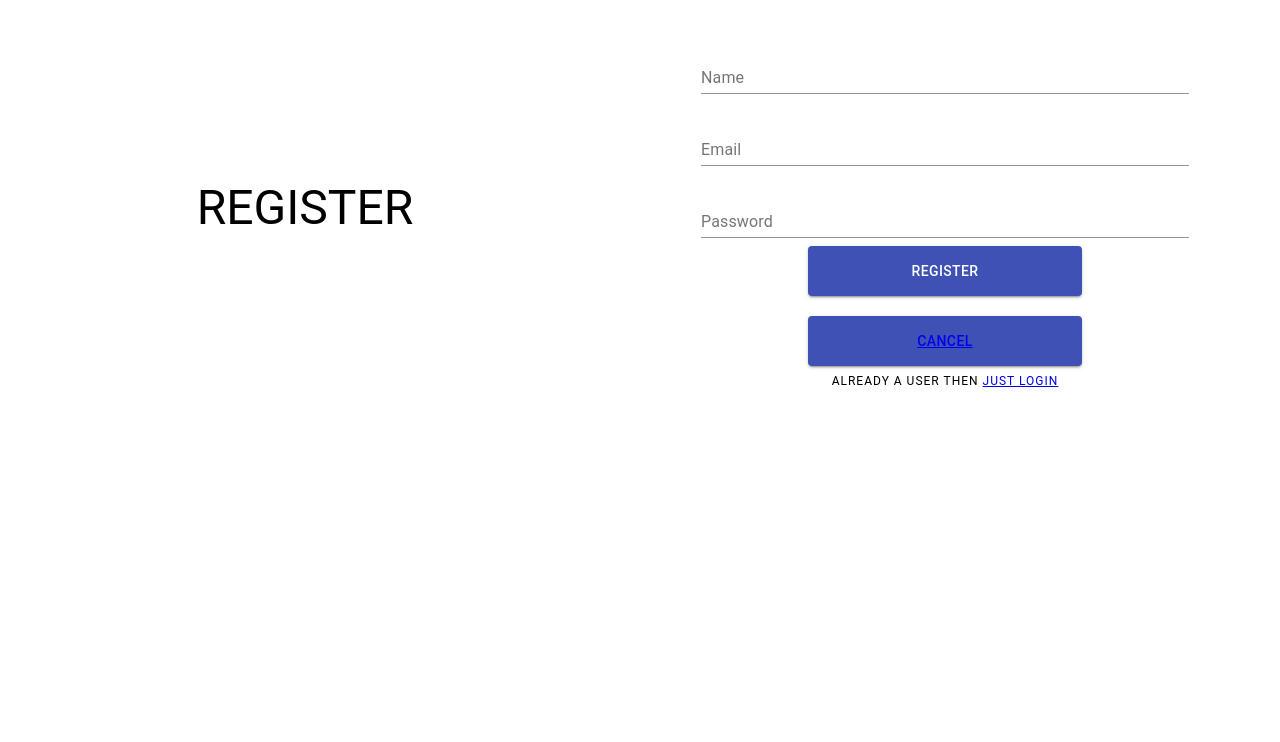
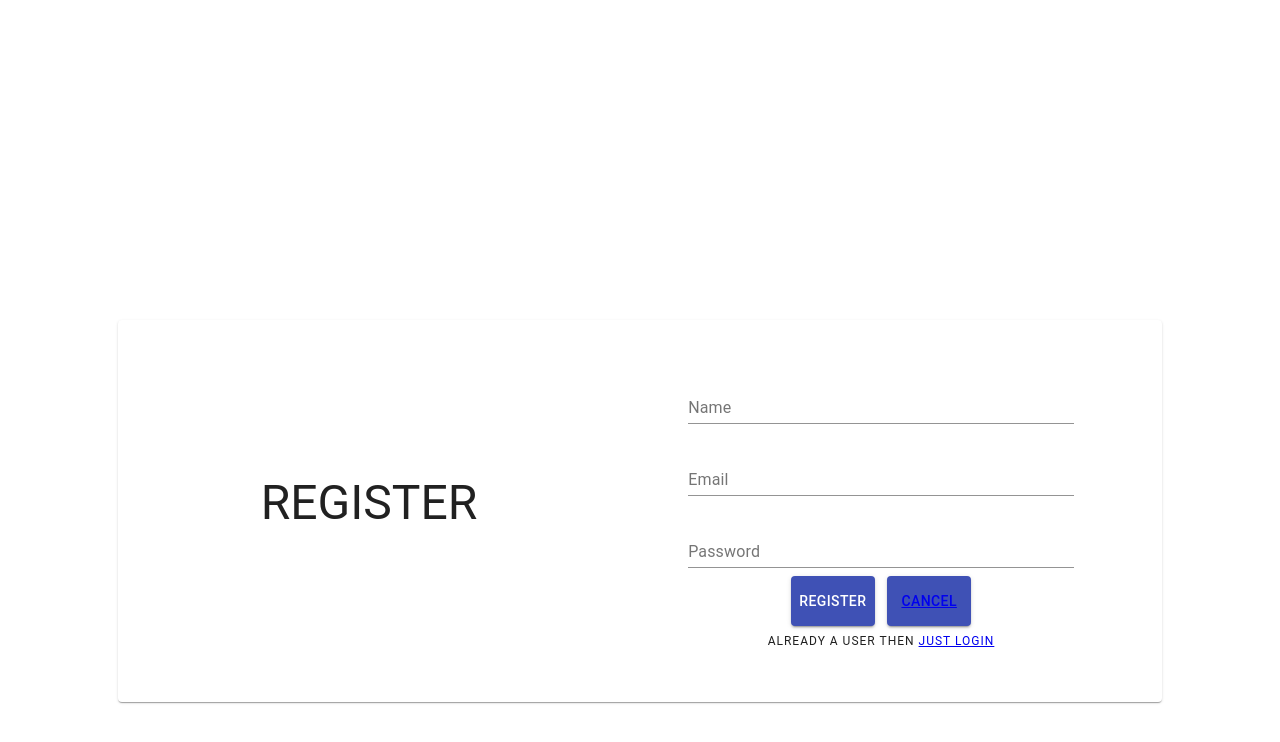
Before and after one commit to sameeksha0123/M-app, a React (Create React App) app: page /newRegister in a window 1280 px wide. Shown: the top 742 px of the page. Built offline with nearby package versions, Linux system fonts and the light colour scheme.

Commit message:
added redux devtool

```diff
--- /dev/null
+++ b/src/component/Error/Error.js
@@ -0,0 +1,24 @@
+
+import React from 'react';
+import Snackbar from '@material-ui/core/Snackbar';
+
+function ErrorMsgSnackbar(props) {
+
+    return (
+        <div>
+            {/* <Button onClick={handleClick}>Open simple snackbar</Button> */}
+            <Snackbar
+                anchorOrigin={{
+                    vertical: 'bottom',
+                    horizontal: 'left',
+                }}
+
+                ContentProps={{
+                    'aria-describedby': 'message-id',
+                }}
+                message={<span id="message-id">Required</span>}
+            />
+        </div>
+    );
+}
+export default ErrorMsgSnackbar;
--- a/src/containers/Login/Login.css
+++ b/src/containers/Login/Login.css
@@ -1,3 +1,9 @@
+.paper-container{
+    width:80%;
+    padding:10px;
+    margin: auto;
+    margin-top: 25%;
+}
 .login_container{
     width:100%;
     display: flex;
--- a/src/containers/Login/Login.js
+++ b/src/containers/Login/Login.js
@@ -4,6 +4,7 @@ import TextField from '@material-ui/core/TextField';
 import { makeStyles } from '@material-ui/core/styles';
 import Button from '@material-ui/core/Button';
 import { Link } from 'react-router-dom'
+import Paper from '@material-ui/core/Paper';
 import './Login.css'
 
 class Login extends Component {
@@ -42,6 +43,7 @@ class Login extends Component {
 
     render() {
         return (
+            <Paper className='paper-container'>
                 <div className='login_container'>
                     <div className="login_container--logo">
                         <Typography variant="h3" gutterBottom>
@@ -89,6 +91,7 @@ class Login extends Component {
                         </Typography>
                     </div>
                 </div>
+            </Paper>
         )
     }
 }
--- a/src/containers/Register/Register.css
+++ b/src/containers/Register/Register.css
@@ -1,3 +1,10 @@
+
+.paper-container{
+    width:80%;
+    padding:10px;
+    margin: auto;
+    margin-top: 25%;
+}
 .register_container{
     width:100%;
     display: flex;
@@ -29,3 +36,15 @@
     height: 50px;
 }
 .link{color:'#fff'}
+.button_container{
+    display: flex;
+    justify-content: space-around;
+}
+.textFeild-container{
+    margin: 0;
+    padding: 0;
+    width:-webkit-fill-available;
+}
+.help-block{
+    color:red;
+}
--- a/src/containers/Register/Register.js
+++ b/src/containers/Register/Register.js
@@ -7,6 +7,8 @@ import { Link } from 'react-router-dom'
 import { connect } from 'react-redux'
 import './Register.css'
 import { registerUser } from '../../redux/actions/register_action'
+import Paper from '@material-ui/core/Paper';
+import ErrorMsg from '../../component/Error/Error'
 
 const emailCheck = `[a-zA-Z0-9]+)([\.{1}])?([a-zA-Z0-9]+)\@(?:gmail|GMAIL)([\.])(?:com|COM)`;
 class Register extends Component {
@@ -21,12 +23,16 @@ class Register extends Component {
             password: '',
             userList: [],
             submitted: false,
-            errorMsg: ''
+            errorMsg: {
+                name: '',
+                email: '',
+                password: '',
+            }
         }
 
     }
 
-    handlechange = event => {
+    handlechange = (event) => {
 
         this.setState({
             [event.target.name]: event.target.value,
@@ -34,7 +40,13 @@ class Register extends Component {
     }
     //ValidateField
     handleValidation = (event) => {
-        const { name, email, password, userList } = this.state;
+        // let { name, email, password, userList } = this.state;
+        // let errorMsg = {};
+        // let formIsValid = true;
+        // if (!name) {
+        //     formIsValid = false;
+        //     errorMsg[name] =
+        // }
     }
     submitLogin = e => {
         e.preventDefault();
@@ -42,15 +54,21 @@ class Register extends Component {
 
         const { name, email, password, submitted, userList } = this.state;
         // const { name, email, password } = this.state.user;
+
         var testEmail = /^([a-zA-Z0-9]+)([\.{1}])?([a-zA-Z0-9]+)\@(?:neosofttech|NEOSOFTTECH)([\.])(?:com|COM)/i;
-        if (!(testEmail.test((email)))) { alert("email not valid") }
+        if (!name) { this.setState({ errorMsg: { name: 'Name requried' } }) }
+        if (!email) {
+            this.setState({ errorMsg: { email: 'Email required' } })
+        }
+        else if (!(testEmail.test((email)))) { this.setState({ errorMsg: { email: 'Invalid Email' } }) }
         // let lastAtPos = email.lastIndexOf('@');
         // let lastDotPos = email.lastIndexOf('.');
         // if (!(lastAtPos < lastDotPos && lastAtPos > 0 && email.indexOf('@@') == -1 && lastDotPos > 2 && (email.length - lastDotPos) > 2)) {
 
         //     alert("invalid email")
         // }
-        if ((password).length < 4) { alert('length to short') }
+        if (!password) { this.setState({ errorMsg: { password: 'Password required' } }) }
+        else if ((password).length < 6) { this.setState({ errorMsg: { password: 'Password to short min length 6' } }) }
         var User = {
             name, email, password
             // name: user.name,
@@ -79,14 +97,16 @@ class Register extends Component {
     render() {
         const { submitted } = this.state;
         console.log('register redux', this.props)
+        // let errorComponent = <ErrorMsg />;
         return (
+            <Paper className='paper-container'>
                 <div className='register_container'>
                     <div className="register_container--logo">
                         <Typography variant="h3" gutterBottom>
                             REGISTER</Typography>
                     </div>
                     <div className="register_container--form">
-
+                        <div className='textFeild-container'>
                             <TextField
                                 id="standard-name"
                                 label="Name"
@@ -95,7 +115,13 @@ class Register extends Component {
                                 value={this.state.name}
                                 onChange={this.handlechange}
                                 margin="normal"
+
                             />
+                            {submitted && !this.state.name &&
+                                <div className="help-block">{this.state.errorMsg.name}</div>
+                            }
+                        </div>
+                        <div className='textFeild-container'>
                             <TextField
                                 id="standard-name"
                                 label="Email"
@@ -106,6 +132,11 @@ class Register extends Component {
                                 onChange={this.handlechange}
                                 margin="normal"
                             />
+                            {submitted && !this.state.email &&
+                                <div className="help-block">{this.state.errorMsg.email}</div>
+                            }
+                        </div>
+                        <div className='textFeild-container'>
                             <TextField
                                 id="standard-name"
                                 label="Password"
@@ -115,6 +146,11 @@ class Register extends Component {
                                 onChange={this.handlechange}
                                 margin="normal"
                             />
+                            {submitted && !this.state.password &&
+                                <div className="help-block">{this.state.errorMsg.password}</div>
+                            }
+                        </div>
+                        <div className="button_container">
                             <Button
                                 variant="contained"
                                 color="primary"
@@ -129,18 +165,20 @@ class Register extends Component {
                                 className='login-btn'>
                                 <Link to='/' className="link"> CANCEL</Link>
                             </Button>
+                        </div>
                         <Typography variant="overline" display="block" gutterBottom>
                             Already a user then <Link to='/' className="link">Just Login</Link>
                         </Typography>
                     </div>
                 </div>
+            </Paper>
         )
     }
 }
 
 const mapStateToProps = state => ({
     register: state.register,
-    userDetails: state.register.user
+    userDetails: state.register.users
 })
 const mapDispatchToProps = (dispatch) => {
     return {
--- a/src/redux/reducers/register_reducer.js
+++ b/src/redux/reducers/register_reducer.js
@@ -2,15 +2,19 @@ import * as actionTypes from '../constants/actionTypes'
 
 
 const initalState = {
-    user: {}
+    users: [],
 }
 const register = (state = initalState, action) => {
     // console.log('register reducer', state, action)
     // return state;
     switch (action.type) {
         case actionTypes.REGISTERED:
+
+            // let user = action.payload;
+            // let userObj = users.push(user)
             return {
-                user: action.payload
+                ...state,
+                users: action.payload
             }
         //console.log('created Project', state, "action", action)
         default: return state
--- a/src/redux/store/store.js
+++ b/src/redux/store/store.js
@@ -1,7 +1,9 @@
-import { createStore, applyMiddleware } from 'redux';
+import { createStore, applyMiddleware, compose } from 'redux';
 import thunk from 'redux-thunk'
 import rootReducer from '../reducers/rootReducers';
 
+const composeEnhancers = window.__REDUX_DEVTOOLS_EXTENSION_COMPOSE__ || compose;
 export const store = createStore(
-    rootReducer, applyMiddleware(thunk)
+    rootReducer,
+    composeEnhancers(applyMiddleware(thunk))
 );
```
Lines whose indentation alone changed are shown as unchanged.
